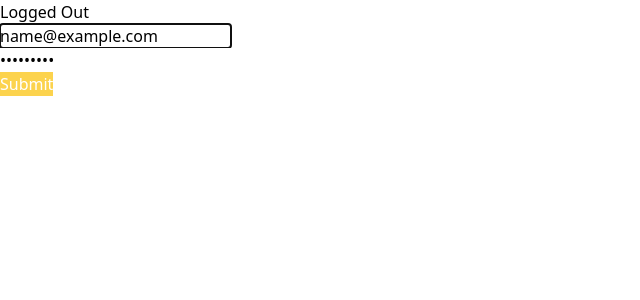
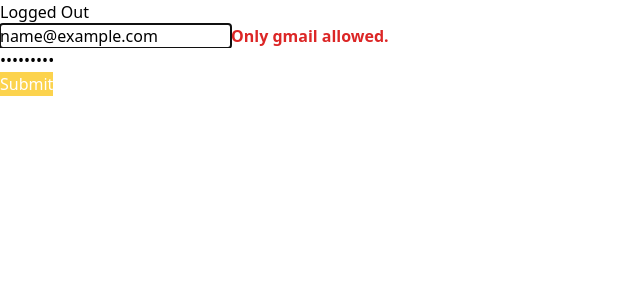
Before and after one commit to tkhwang/tkhwang-nuber-eats, a React (Create React App) app in the folder frontend/: page / in a window 1280 px wide. Both pictures are taken after typing "name@example.com", "Sample123" into the empty fields and a click on the button "Submit". Shown: the top 300 px of the page, without its empty margins (0-640 px from the left). Built offline with nearby package versions, Linux system fonts and the light colour scheme.

Commit message:
[frontend] React Hook Form part Two

```diff
--- a/frontend/src/routers/logged-out-router.tsx
+++ b/frontend/src/routers/logged-out-router.tsx
@@ -1,8 +1,13 @@
 import React from "react"
 import { useForm } from "react-hook-form"
 
+interface IForm {
+  email: string
+  password: string
+}
+
 export const LoggedOutRouter = () => {
-  const { register, watch, handleSubmit, errors } = useForm()
+  const { register, watch, handleSubmit, errors } = useForm<IForm>()
   const onSubmit = () => {
     console.log(watch())
   }
@@ -24,6 +29,14 @@
             type="email"
             placeholder="email"
           />
+          {errors.email?.message && (
+            <span className="font-bold text-red-600">
+              {errors.email?.message}
+            </span>
+          )}
+          {errors.email?.type === "pattern" && (
+            <span className="font-bold text-red-600">Only gmail allowed.</span>
+          )}
         </div>
         <div>
           <input
```
Also changed, not shown: 1 other file (tests, documents, lock files or other folders).
